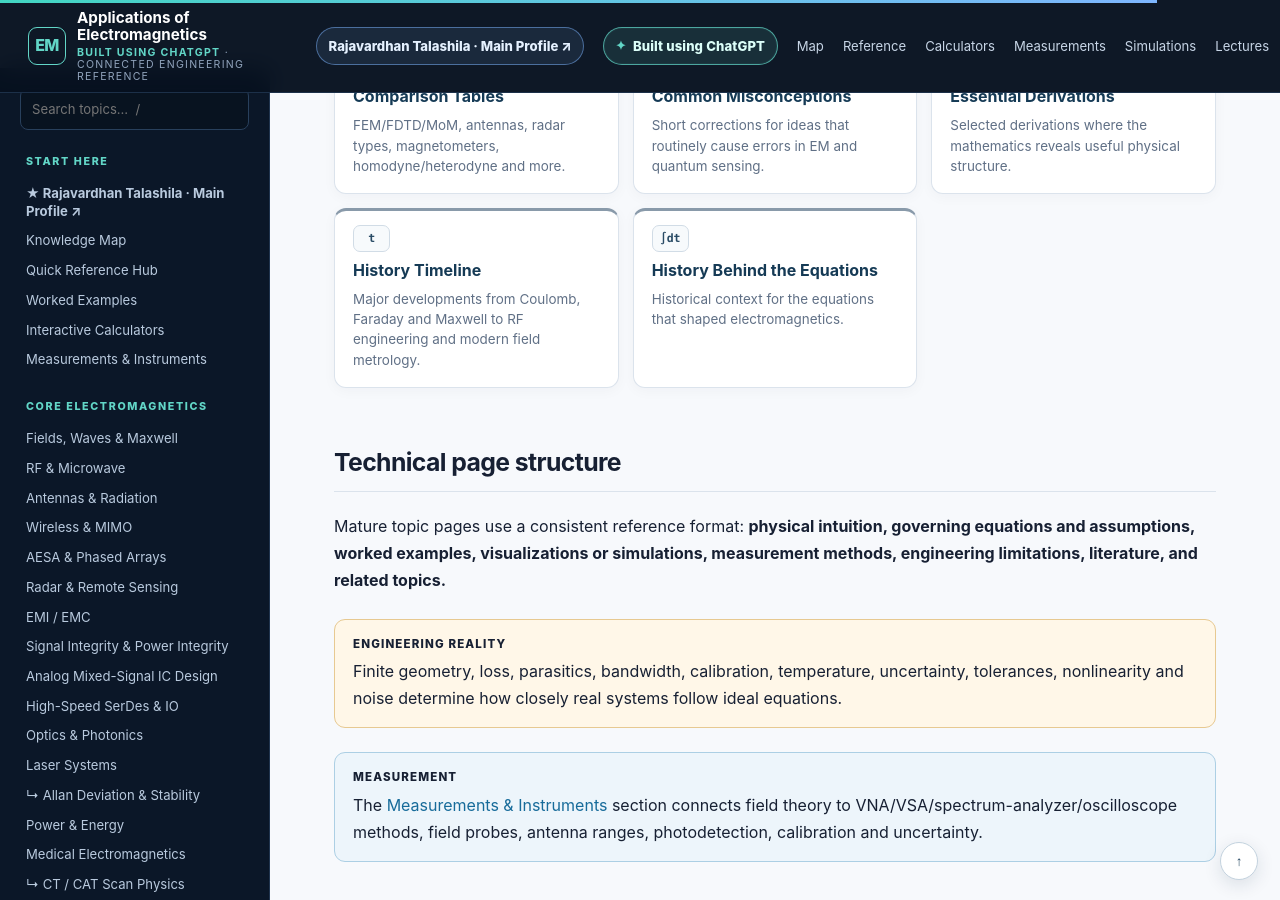
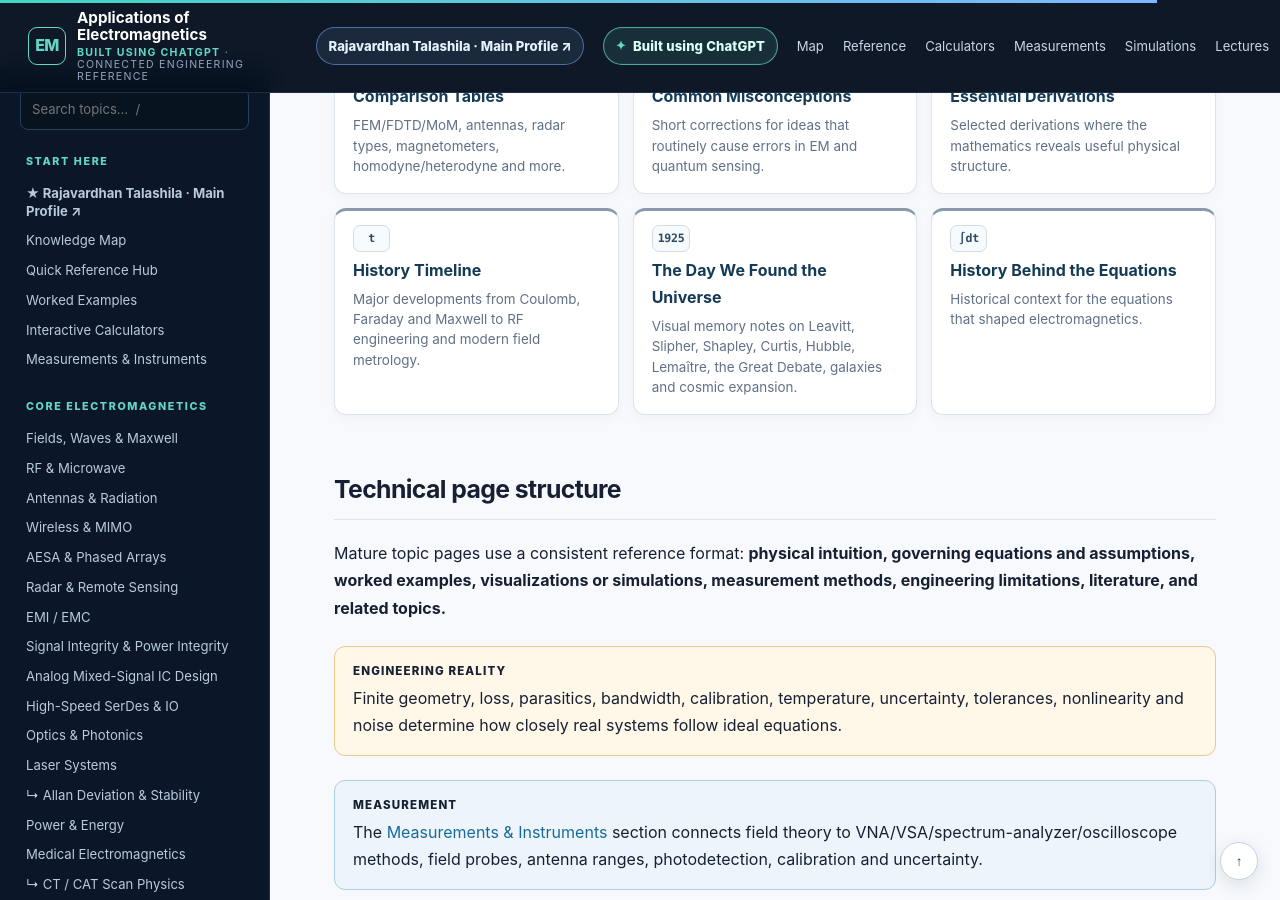
Before and after one commit to RajavardhanT/Electromagnetics_Applications, a Jekyll site: the page built from index.md, in a window 1280 px wide and 900 px high, scrolled down 4889 px. Built offline with Jekyll 4.4.1, drawn with Linux system fonts in a browser that asks for light colours.

Commit message:
Add universe discovery notes to EM homepage

```diff
--- a/index.md
+++ b/index.md
@@ -138,6 +138,7 @@ description: A connected, practical reference from Maxwell's equations to RF eng
 <a class="reference-card" data-symbol="≠" href="reference/common-misconceptions.html"><strong>Common Misconceptions</strong><span>Short corrections for ideas that routinely cause errors in EM and quantum sensing.</span></a>
 <a class="reference-card" data-symbol="⇒" href="reference/derivations.html"><strong>Essential Derivations</strong><span>Selected derivations where the mathematics reveals useful physical structure.</span></a>
 <a class="reference-card" data-symbol="t" href="reference/history-timeline.html"><strong>History Timeline</strong><span>Major developments from Coulomb, Faraday and Maxwell to RF engineering and modern field metrology.</span></a>
+<a class="reference-card" data-symbol="1925" href="literature/day-we-found-universe.html"><strong>The Day We Found the Universe</strong><span>Visual memory notes on Leavitt, Slipher, Shapley, Curtis, Hubble, Lemaître, the Great Debate, galaxies and cosmic expansion.</span></a>
 <a class="reference-card" data-symbol="∫dt" href="reference/equation-history.html"><strong>History Behind the Equations</strong><span>Historical context for the equations that shaped electromagnetics.</span></a>
 </div>
 
```
